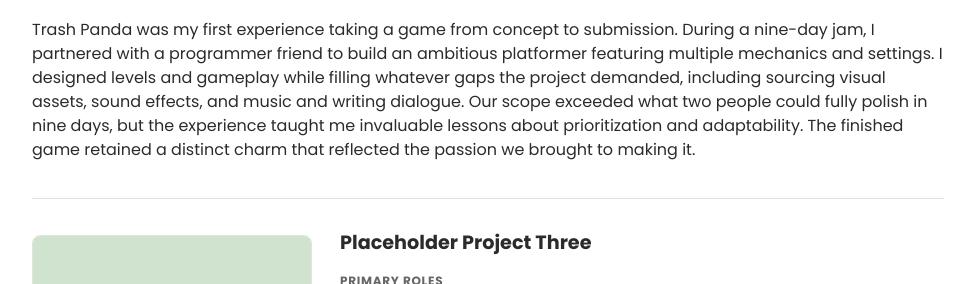
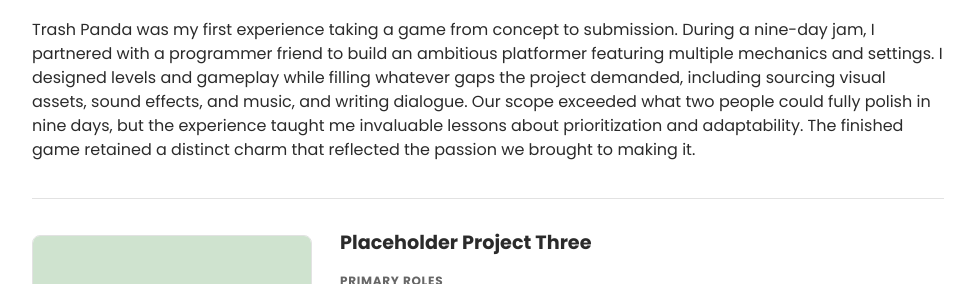
Before and after one commit to mspeil/mspeil.github.io, a Jekyll site: the page built from index.html, in a window 1280 px wide. Shown: the part 1193-1477 px from the top of the page, without its empty margins (152-1127 px from the left). Built offline with Jekyll 4.4.1, drawn with Linux system fonts in a browser that asks for light colours.

Commit message:
Fix comma in Trash Panda blurb
Co-Authored-By: Claude Sonnet 5 <noreply@anthropic.com>

```diff
--- a/_data/projects.yml
+++ b/_data/projects.yml
@@ -33,7 +33,7 @@
     Trash Panda was my first experience taking a game from concept to submission. During a
     nine-day jam, I partnered with a programmer friend to build an ambitious platformer featuring
     multiple mechanics and settings. I designed levels and gameplay while filling whatever gaps
-    the project demanded, including sourcing visual assets, sound effects, and music and writing
+    the project demanded, including sourcing visual assets, sound effects, and music, and writing
     dialogue. Our scope exceeded what two people could fully polish in nine days, but the
     experience taught me invaluable lessons about prioritization and adaptability. The finished
     game retained a distinct charm that reflected the passion we brought to making it.
```
